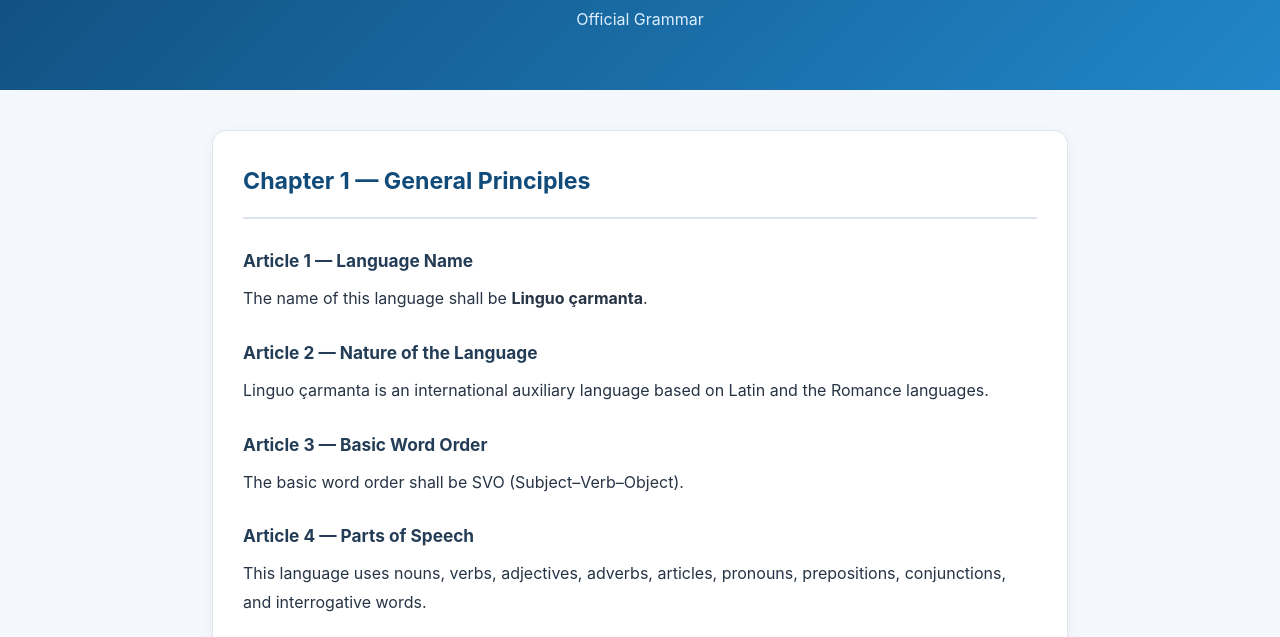
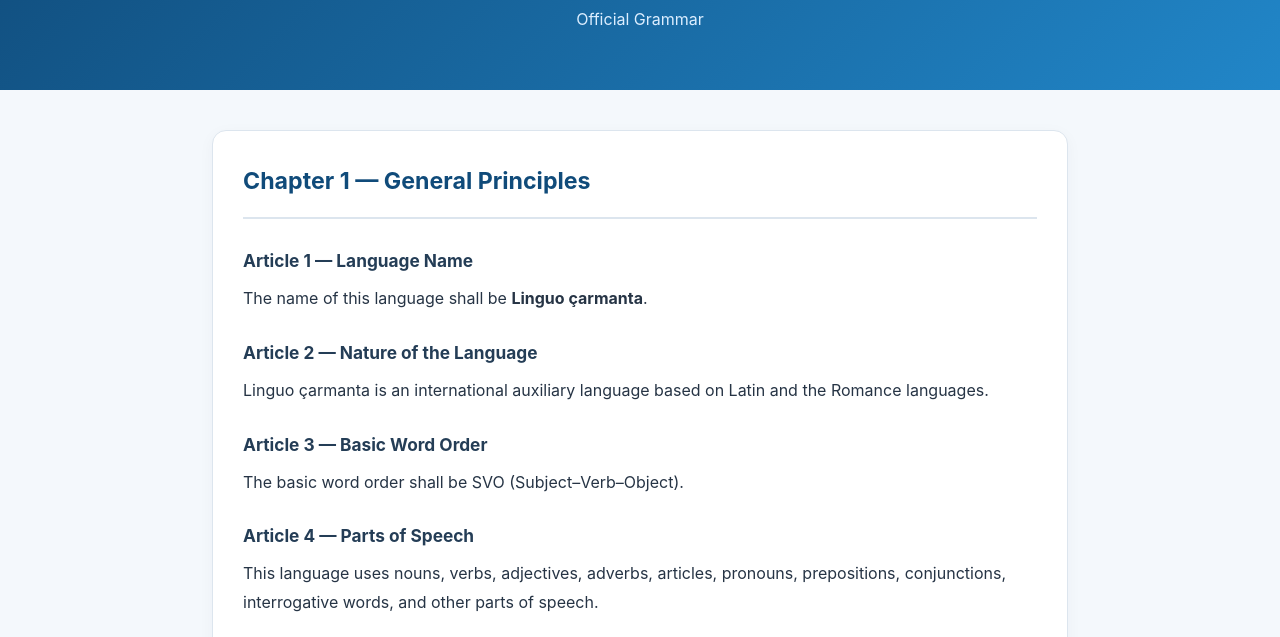
Before and after one commit to t1site/sharmanta, a plain HTML site: page index.html in a window 1280 px wide. Shown: the part 163-800 px from the top of the page. Drawn offline with Linux system fonts and the light colour scheme.

Commit message:
Update parts of speech list in Article 4

```diff
--- a/index.html
+++ b/index.html
@@ -186,7 +186,7 @@ footer {
 
 <article>
 <h3>Article 4 — Parts of Speech</h3>
-<p>This language uses nouns, verbs, adjectives, adverbs, articles, pronouns, prepositions, conjunctions, and interrogative words.</p>
+<p>This language uses nouns, verbs, adjectives, adverbs, articles, pronouns, prepositions, conjunctions, interrogative words, and other parts of speech.</p>
 </article>
 
 <article>
```
